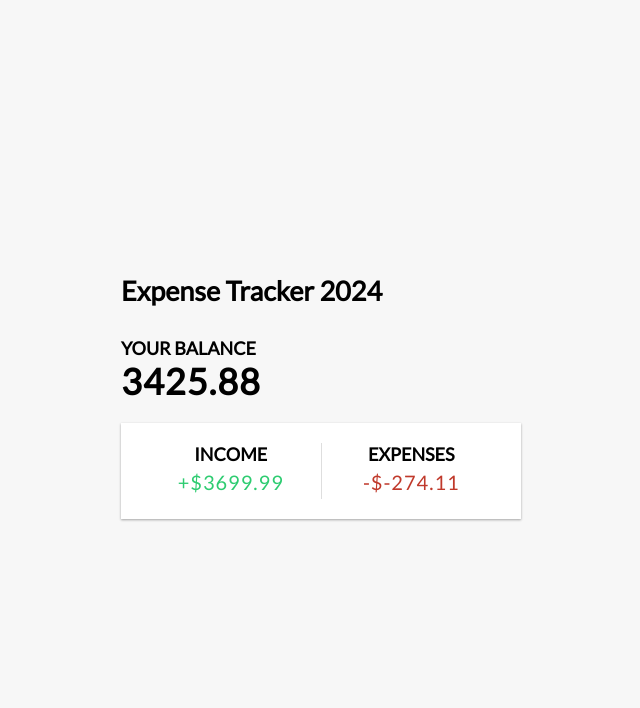
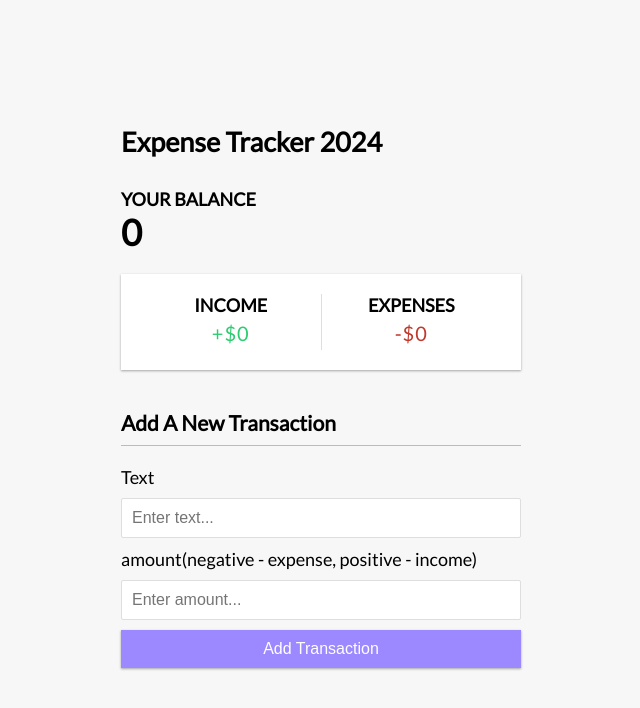
Before and after one commit to beto2125/expense-tracker, a Vue app: page / in a window 1280 px wide. Shown: the top 708 px of the page, without its empty margins (319-959 px from the left). Built offline with nearby package versions, Linux system fonts and the light colour scheme.

Commit message:
Add Transactions Component working

```diff
--- a/src/App.vue
+++ b/src/App.vue
@@ -2,15 +2,18 @@
 import Header from './components/Header.vue';
 import Balance from './components/Balance.vue';
 import IncomeExpenses from './components/IncomeExpenses.vue';
+import AddTransactions from './components/AddTransactions.vue';
 import {ref, computed} from 'vue'
 
-const transactions = ref([
-    {id: 1, text: 'Paycheck', amount: 699.99},
-    {id: 2, text: 'Food', amount: -20},
-    {id: 3, text: 'Bills', amount: -200},
-    {id: 4, text: 'Video Game', amount: -54.11},
-    {id: 5, text: 'Tax return', amount: 3000},
-])
+const transactions = ref([])
+
+// const transactions = ref([
+//     {id: 1, text: 'Paycheck', amount: 699.99},
+//     {id: 2, text: 'Food', amount: -20},
+//     {id: 3, text: 'Bills', amount: -200},
+//     {id: 4, text: 'Video Game', amount: -54.11},
+//     {id: 5, text: 'Tax return', amount: 3000},
+// ])
 
 //get the total
 const total = computed(() =>{
@@ -36,6 +39,15 @@
         return acc + transaction.amount
     }, 0)
 })
+
+//hand transaction submitted
+const handleTransactionSubmitted = (transactionData) => {
+    transactions.value.push({
+        text: transactionData.text,
+        amount: transactionData.amount,
+    })
+
+}
 </script>
 
 <template>
@@ -43,5 +55,7 @@
 <div class="container">
     <Balance :total="total"></Balance>
     <IncomeExpenses :income="income" :expense="expense"></IncomeExpenses>
+    <AddTransactions @transactionSubmitted="handleTransactionSubmitted"></AddTransactions>
+    <!-- {{ transactions }} -->
 </div>
 </template>
--- /dev/null
+++ b/src/components/AddTransactions.vue
@@ -0,0 +1,37 @@
+<template>
+    <h3>Add A New Transaction</h3>
+    <form id="form" @submit.prevent="onSubmit">
+        <div class = "form-control">
+            <label for="text"> Text </label>
+            <input type = "text" id="text" v-model="text" placeholder="Enter text...">
+        </div>
+
+        <div class = "form-control">
+            <label for="amount"> amount(negative - expense, positive - income)</label>
+            <input type = "text" id="amount" v-model="amount" placeholder="Enter amount...">
+        </div>
+        <!-- {{ text }} - {{ amount }} -->
+        <button class="btn">Add Transaction</button>
+    </form>
+</template>
+
+<script setup>
+import {ref, defineEmits} from 'vue'
+const text = ref('')
+const amount = ref('')
+
+const emit = defineEmits([
+    'transactionSubmitted'
+])
+
+const onSubmit = () => {
+    const transactionData = {
+        text: text.value,
+        amount: parseFloat(amount.value),
+    }
+    emit('transactionSubmitted', transactionData)
+
+    text.value = ''
+    amount.value =''
+}
+</script>
```
